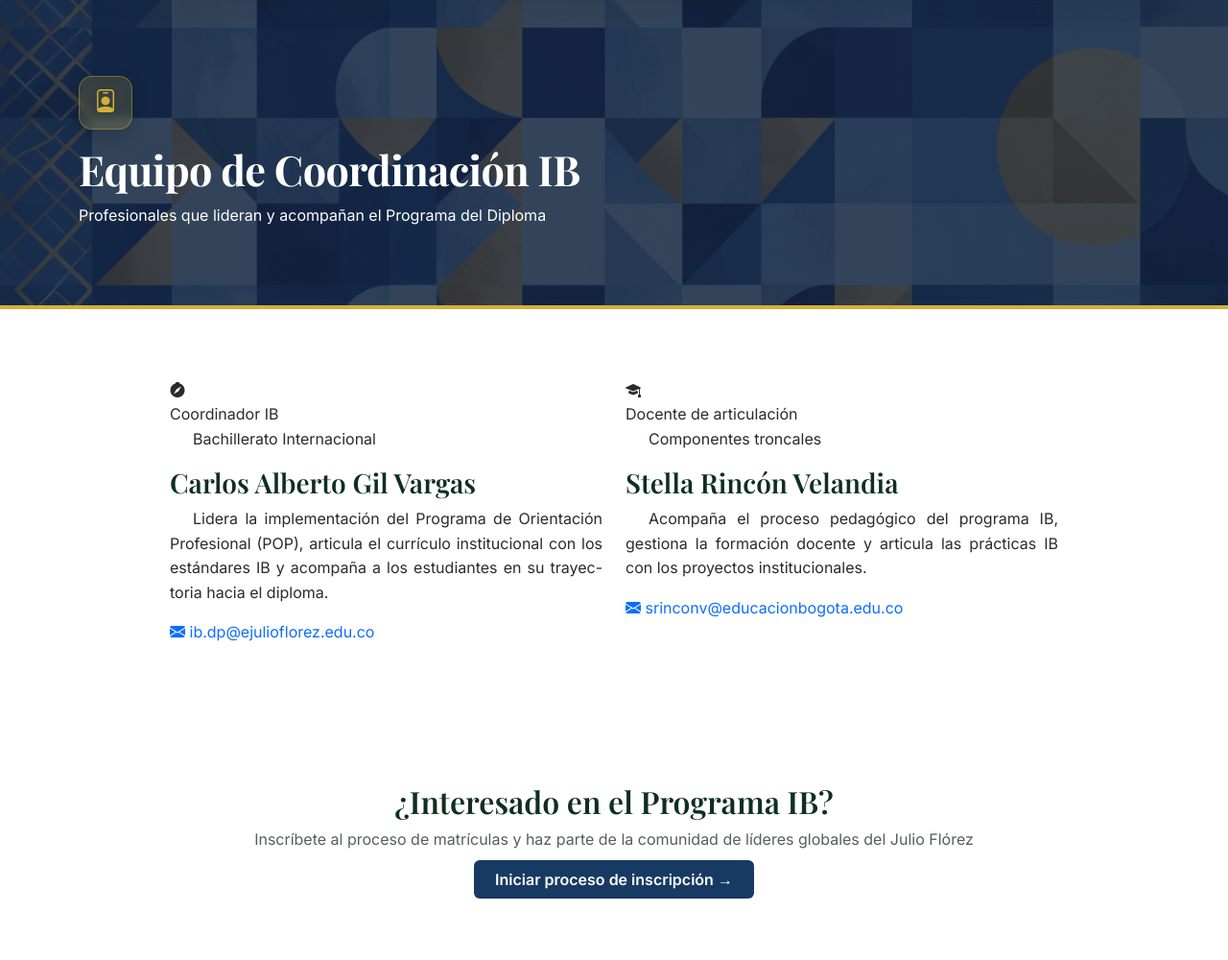
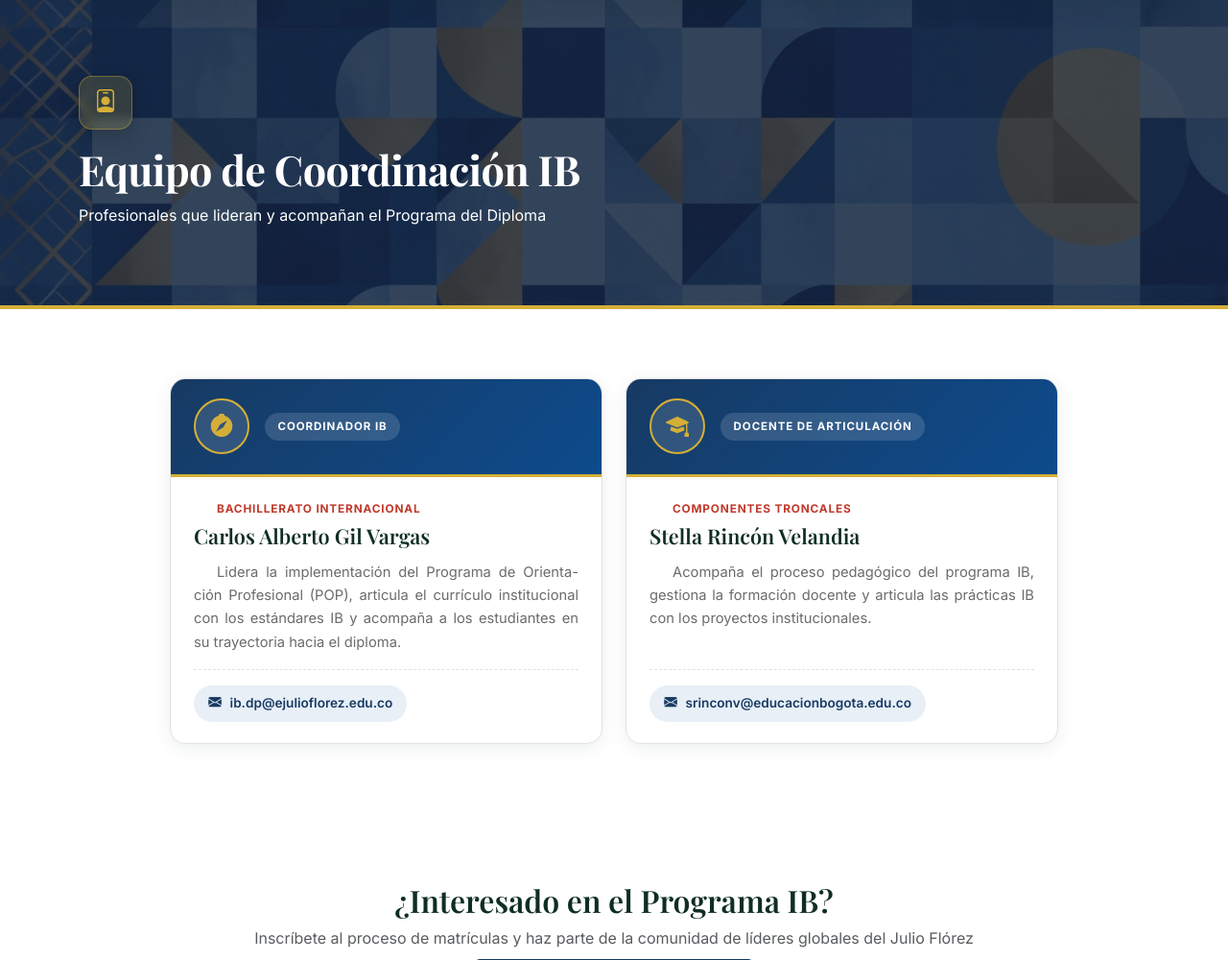
Before and after one commit to thomasgamez/Julio-Florez-Pagina, a Flask app: page /bachillerato-internacional/equipo-ib in a window 1280 px wide. Shown: the part 103-1103 px from the top of the page at 96% size. Run offline with Flask 3, Linux system fonts and the light colour scheme.

Commit message:
Actualizar main y nuestra institucion

```diff
--- a/static/Styles/main.css
+++ b/static/Styles/main.css
@@ -325,6 +325,105 @@ a{ text-decoration:none; }
   width:100%;
   height:100%;
   object-fit:contain;
+}
+/* pagina equipo ib */
+.equipo-card{
+  --ib-azul:#173a63;
+  --ib-azul-2:#0d4b8c;
+  position:relative;
+  display:flex;
+  flex-direction:column;
+  height:100%;
+  background:#fff;
+  border:1px solid var(--borde);
+  border-radius:16px;
+  overflow:hidden;
+  box-shadow:var(--sombra);
+  transition:transform .25s, box-shadow .25s;
+}
+.equipo-card:hover{
+  transform:translateY(-5px);
+  box-shadow:0 14px 32px rgba(23,58,99,.18);
+}
+.equipo-card__cabecera{
+  position:relative;
+  display:flex;
+  align-items:center;
+  gap:1rem;
+  padding:1.3rem 1.5rem;
+  background:linear-gradient(135deg, var(--ib-azul), var(--ib-azul-2));
+  border-bottom:3px solid var(--amarillo);
+}
+.equipo-card__avatar{
+  flex-shrink:0;
+  width:58px;height:58px;
+  display:flex;align-items:center;justify-content:center;
+  border-radius:50%;
+  background:rgba(255,255,255,.12);
+  border:2px solid var(--amarillo);
+  color:var(--amarillo);
+  font-size:1.5rem;
+}
+.equipo-card__rol{
+  display:inline-block;
+  padding:.35rem .85rem;
+  border-radius:999px;
+  background:rgba(255,255,255,.14);
+  color:#fff;
+  font-size:.72rem;
+  font-weight:700;
+  letter-spacing:.08em;
+  text-transform:uppercase;
+}
+.equipo-card__cuerpo{ flex:1; padding:1.5rem 1.5rem 1rem; }
+.equipo-card__area{
+  margin:0 0 .35rem;
+  font-size:.74rem;
+  font-weight:700;
+  letter-spacing:.07em;
+  text-transform:uppercase;
+  color:var(--rojo);
+}
+.equipo-card__nombre{
+  font-family:var(--fuente-titulo);
+  font-size:1.35rem;
+  margin:0 0 .75rem;
+  color:var(--verde-oscuro);
+}
+.equipo-card__desc{
+  margin:0;
+  font-size:.92rem;
+  line-height:1.65;
+  color:var(--texto-suave);
+}
+.equipo-card__pie{
+  padding:1rem 1.5rem 1.4rem;
+  border-top:1px dashed var(--borde);
+  margin:0 1.5rem;
+  padding-left:0; padding-right:0;
+}
+.equipo-card__correo{
+  display:inline-flex;
+  align-items:center;
+  gap:.55rem;
+  max-width:100%;
+  padding:.5rem .95rem;
+  border-radius:999px;
+  background:#e8eff7;
+  color:var(--ib-azul) !important;
+  font-size:.85rem;
+  font-weight:600;
+  text-decoration:none;
+  transition:background .2s, color .2s;
+}
+.equipo-card__correo span{ overflow:hidden; text-overflow:ellipsis; white-space:nowrap; }
+.equipo-card__correo:hover{ background:var(--ib-azul); color:#fff !important; }
+
+@media (max-width:575.98px){
+  .equipo-card__cabecera{ padding:1.1rem 1.2rem; }
+  .equipo-card__cuerpo{ padding:1.2rem 1.2rem .8rem; }
+  .equipo-card__pie{ margin:0 1.2rem; }
+  .equipo-card__correo{ font-size:.8rem; }
 }
 
 /* ---------- Botones institucionales ---------- */
--- a/templates/pagina/nuestra_institucion.html
+++ b/templates/pagina/nuestra_institucion.html
@@ -384,7 +384,7 @@
       <div class="col-lg-5 text-center">
         <video controls playsinline preload="metadata"
           style="width:100%; max-width:640px; border-radius:16px; box-shadow:0 10px 32px rgba(15,46,34,.15);">
-          <source src="{{ url_for('static', filename='videos/video-institucional.mp4') }}" type="video/mp4">
+          <source src="{{ url_for('static', filename='videos/Video-Institucional.mp4') }}" type="video/mp4">
           Tu navegador no soporta la reproducción de video.
         </video>
       </div>
```
